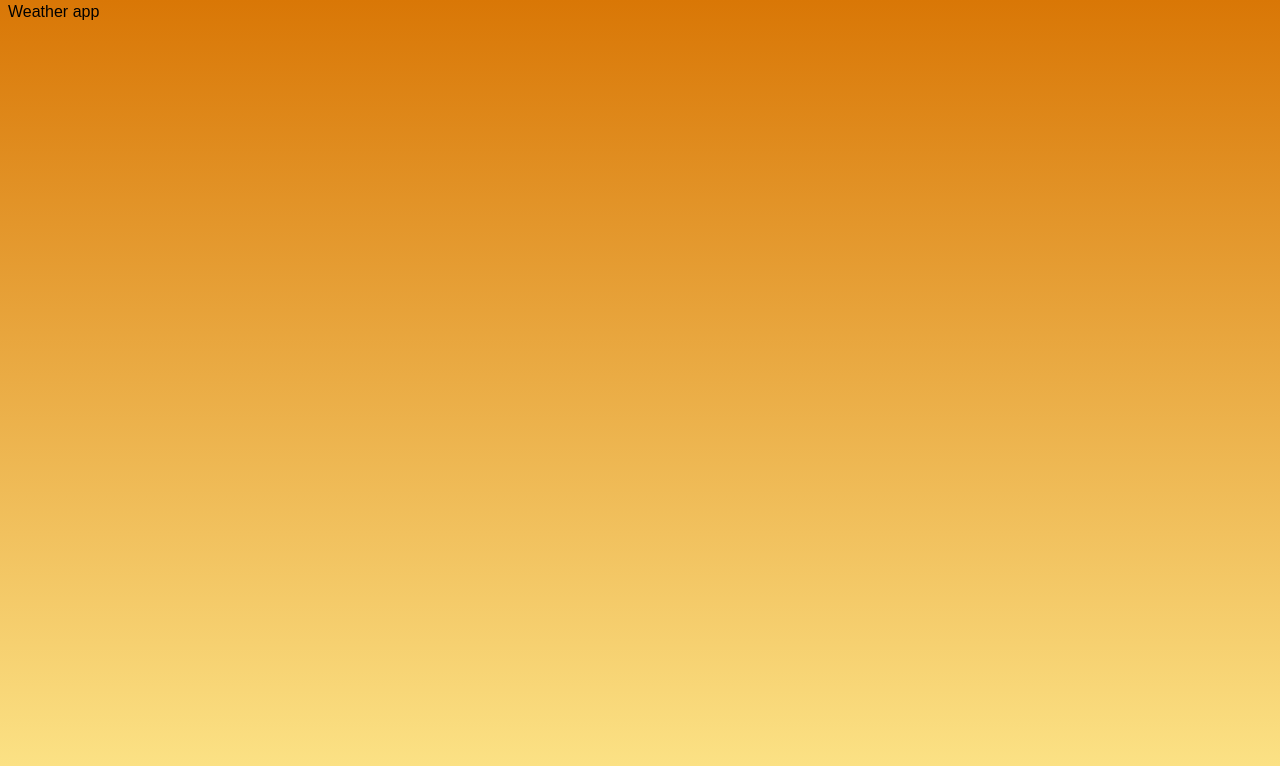
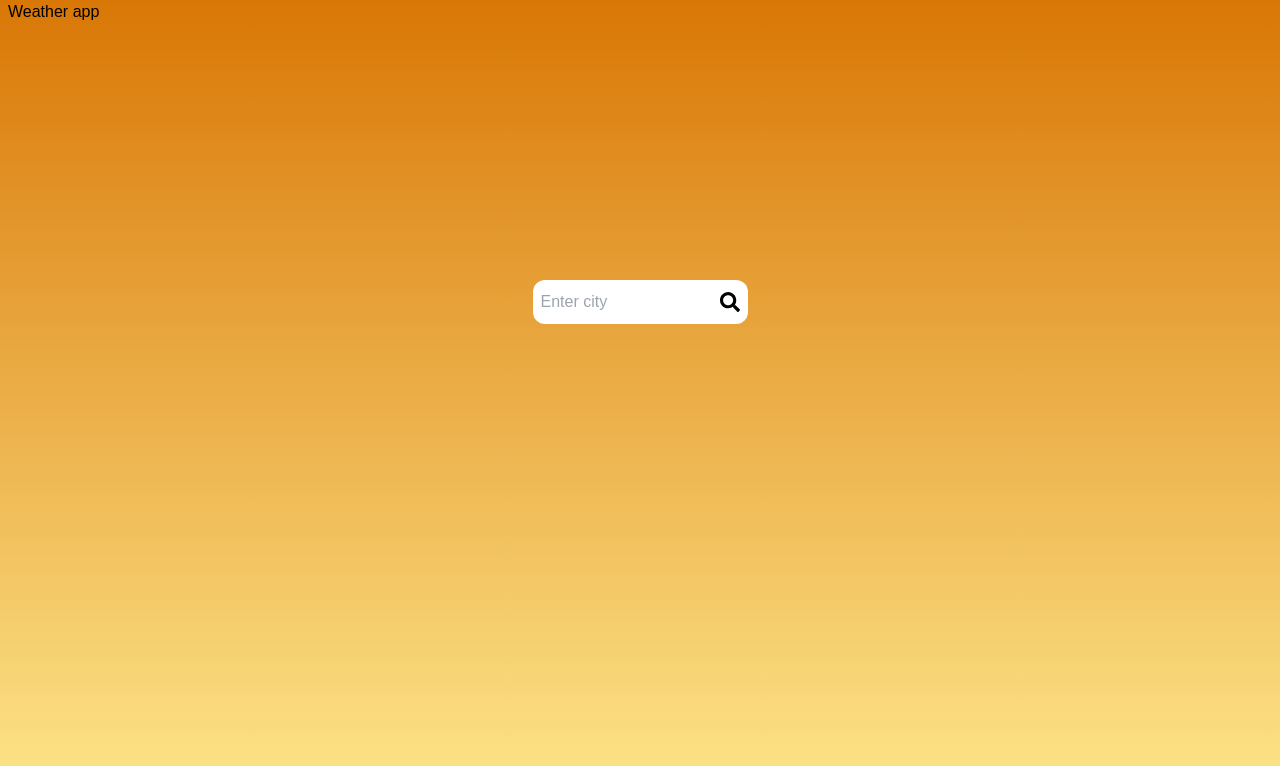
Before and after one commit to Nicke7117/Weather-App, a React (Create React App) app: page / in a window 1280 px wide. Shown: the top 766 px of the page. Built offline with nearby package versions, Linux system fonts and the light colour scheme.

Commit message:
Added a text input and a search icon inside it

```diff
--- a/src/components/Form.jsx
+++ b/src/components/Form.jsx
@@ -1,7 +1,22 @@
+import { FontAwesomeIcon } from "@fortawesome/react-fontawesome";
+import { faSearch } from "@fortawesome/free-solid-svg-icons";
+
 export const Form = () => {
-    return (
-        <div>
-
-        </div>
-    )
-}
+  return (
+    <form className="flex justify-center">
+      <div className="relative">
+        <input
+          className="mt-64 h-11 w-104 rounded-xl pl-2 focus:shadow-lg outline-none"
+          type="text"
+          placeholder="Enter city"
+        />
+        <FontAwesomeIcon
+          icon={faSearch}
+          className="bottom-0 absolute right-2 mb-3"
+          size="lg"
+          onClick={() => console.log("click")}
+        />
+      </div>
+    </form>
+  );
+};
```
